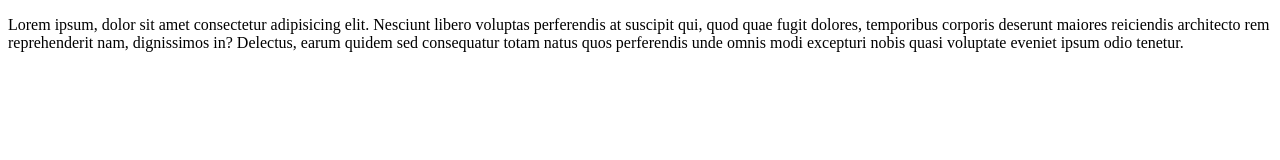
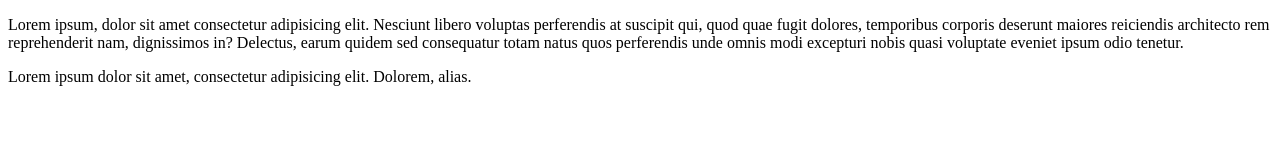
Before and after one commit to monikadhana/my-project, a plain HTML site: page app.html in a window 1280 px wide. Drawn offline with Linux system fonts and the light colour scheme.

Commit message:
2 para added

```diff
--- a/app.html
+++ b/app.html
@@ -7,5 +7,7 @@
 </head>
 <body>
     <p id="one">Lorem ipsum, dolor sit amet consectetur adipisicing elit. Nesciunt libero voluptas perferendis at suscipit qui, quod quae fugit dolores, temporibus corporis deserunt maiores reiciendis architecto rem reprehenderit nam, dignissimos in? Delectus, earum quidem sed consequatur totam natus quos perferendis unde omnis modi excepturi nobis quasi voluptate eveniet ipsum odio tenetur.</p>
+    <p>Lorem ipsum dolor sit amet, consectetur adipisicing elit. Dolorem, alias.
+    </p>
 </body>
 </html>
```
